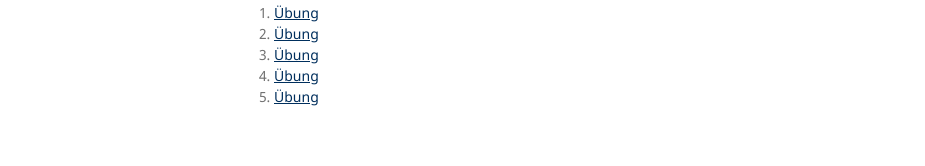
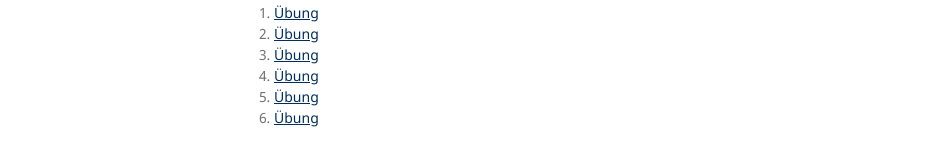
Before and after one commit to JULIELab/JULIELab.github.io, a Jekyll site: the page built from Courses/Computerlinguistik+Sprachtechnologie.md, in a window 1280 px wide. Shown: the part 569-735 px from the top of the page, without its empty margins (176-1101 px from the left). Built offline with Jekyll 4.4.1, drawn with Linux system fonts in a browser that asks for light colours.

Commit message:
added exercise for clst

```diff
--- a/Courses/Computerlinguistik+Sprachtechnologie.md
+++ b/Courses/Computerlinguistik+Sprachtechnologie.md
@@ -21,3 +21,4 @@ In der Vorlesung werden einerseits methodische Grundlagen der Computerlinguistik
 3. [Übung](/downloads/teaching/ws201819/clst/blatt03_clst.pdf)
 4. [Übung](/downloads/teaching/ws201819/clst/blatt04_clst.pdf)
 5. [Übung](/downloads/teaching/ws201819/clst/blatt05_clst.pdf)
+6. [Übung](/downloads/teaching/ws201819/clst/blatt06_clst.pdf)
```
Also changed, not shown: 1 other file.
